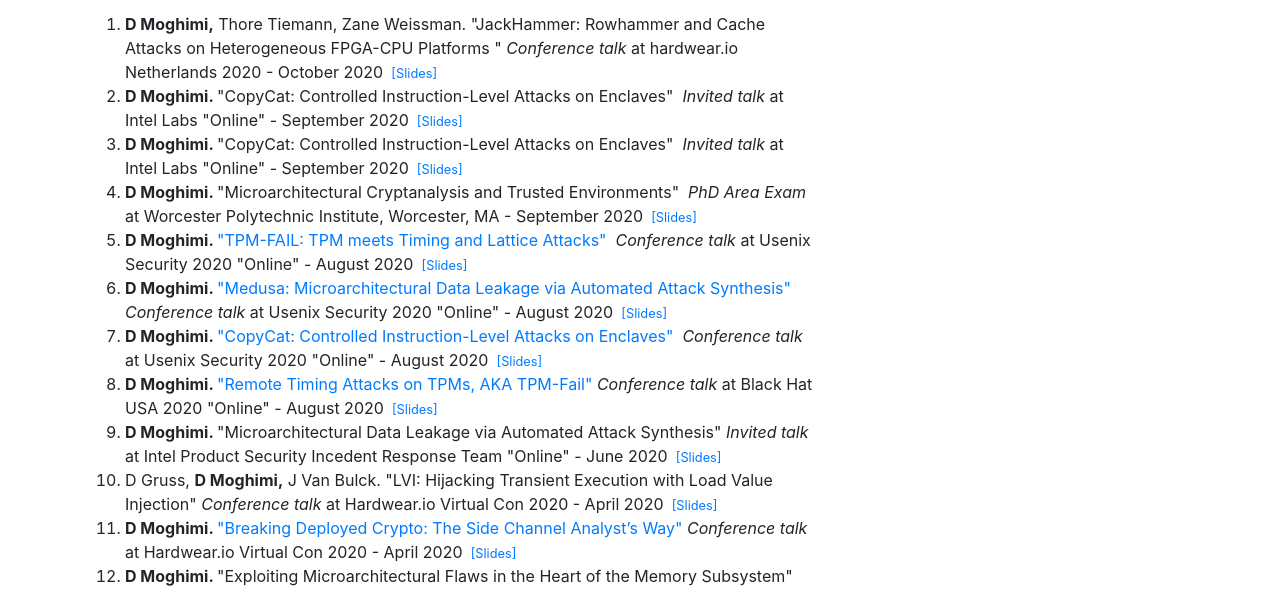
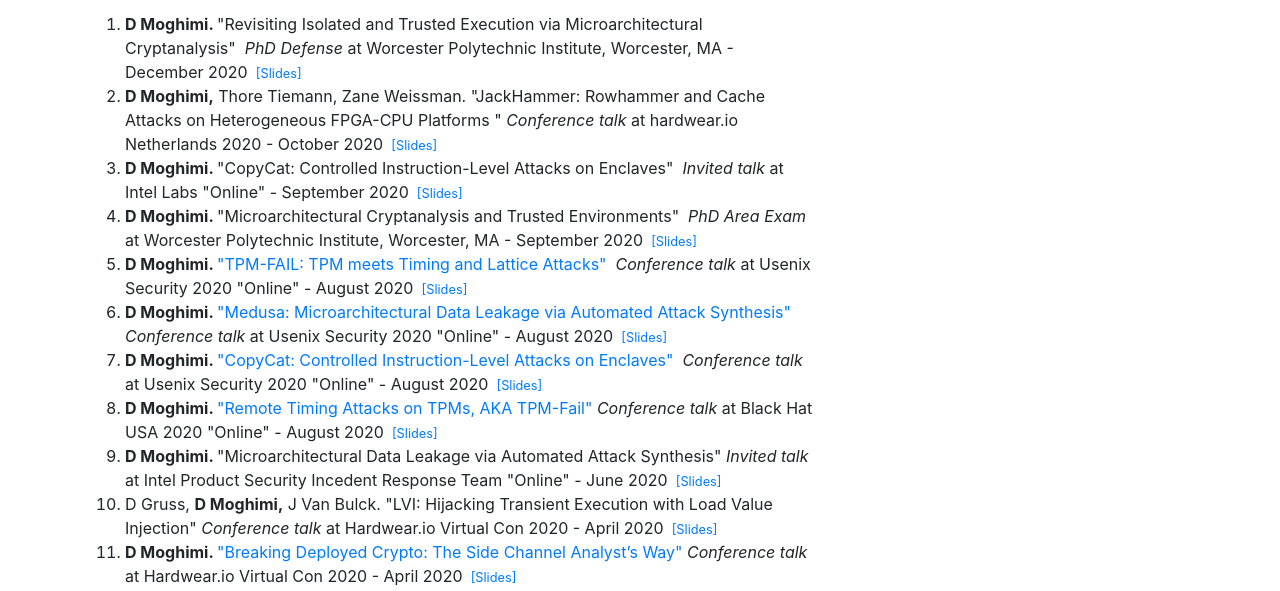
Before and after one commit to flowyroll/flowyroll.github.io, a plain HTML site: page talk.html in a window 1280 px wide. Shown: the part 149-740 px from the top of the page. Drawn offline with nearby package versions, Linux system fonts and the light colour scheme; some icons are missing.

Commit message:
Phd Defense

```diff
--- a/talk.html
+++ b/talk.html
@@ -76,16 +76,16 @@
        <hr>
        <ol>
         <li>
+          <strong>D Moghimi. </strong>
+          "Revisiting Isolated and Trusted Execution via Microarchitectural Cryptanalysis"</a>
+          <i>PhD Defense</i> at Worcester Polytechnic Institute, Worcester, MA - December 2020
+          <small><a href="slides/wpi2020-moghimi-phddefense.pdf">&nbsp;[Slides]</a></small>
+        </li>
+        <li>
           <strong>D Moghimi,</strong> Thore Tiemann, Zane Weissman.
           "JackHammer: Rowhammer and Cache Attacks on Heterogeneous FPGA-CPU Platforms "
           <i>Conference talk</i> at hardwear.io Netherlands 2020 - October 2020
           <small><a href="slides/hardweario2020-jackhammer.pdf">&nbsp;[Slides]</a></small>
-        </li>
-        <li>
-          <strong>D Moghimi. </strong>
-          <a>"CopyCat: Controlled Instruction-Level Attacks on Enclaves"</a>
-          <i>Invited talk </i>at Intel Labs "Online" - September 2020
-          <small><a href="slides/intellabs2020-copycat.pdf">&nbsp;[Slides]</a></small>
         </li>
         <li>
           <strong>D Moghimi. </strong>
```
Also changed, not shown: 1 other file.
